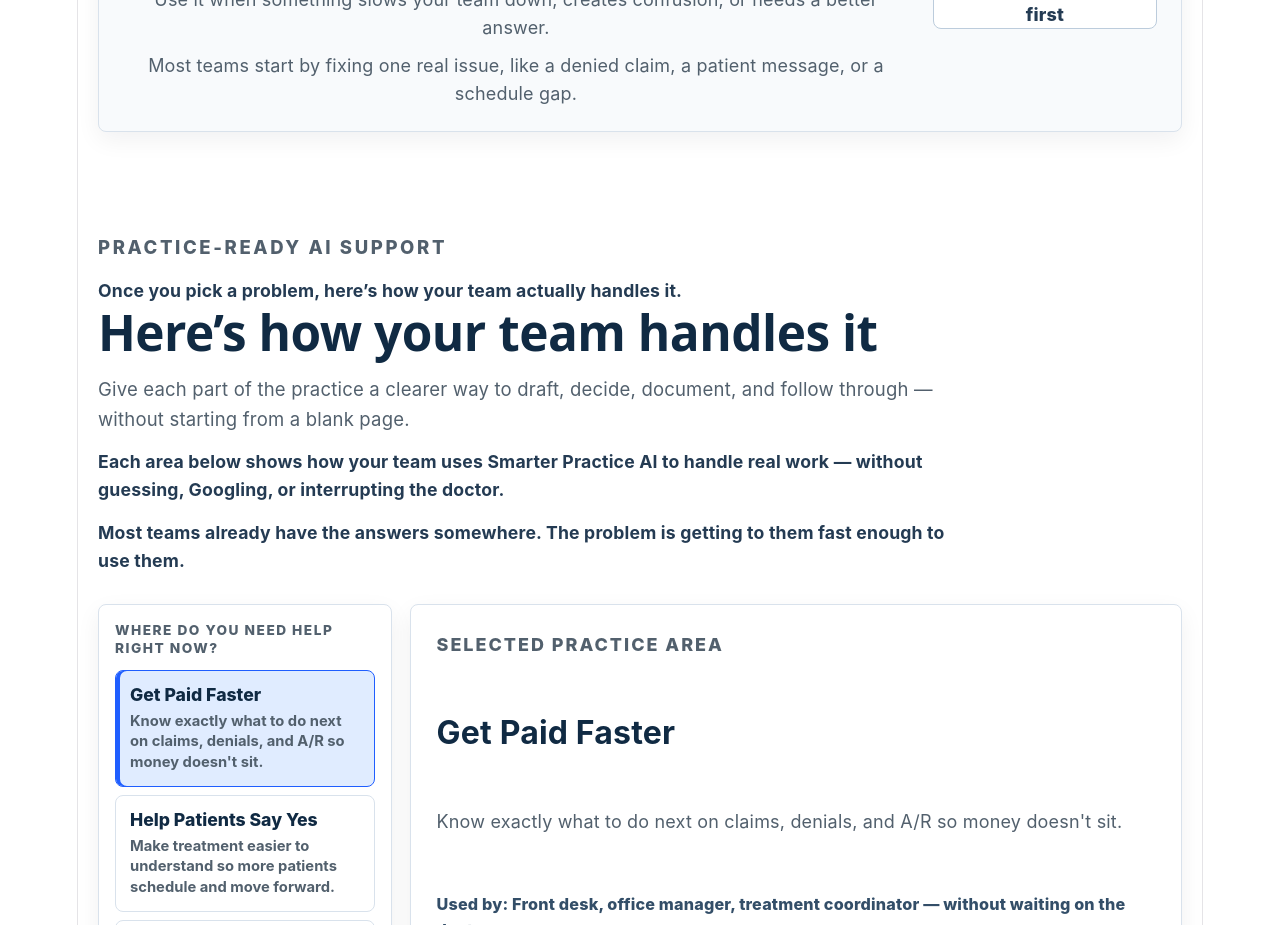
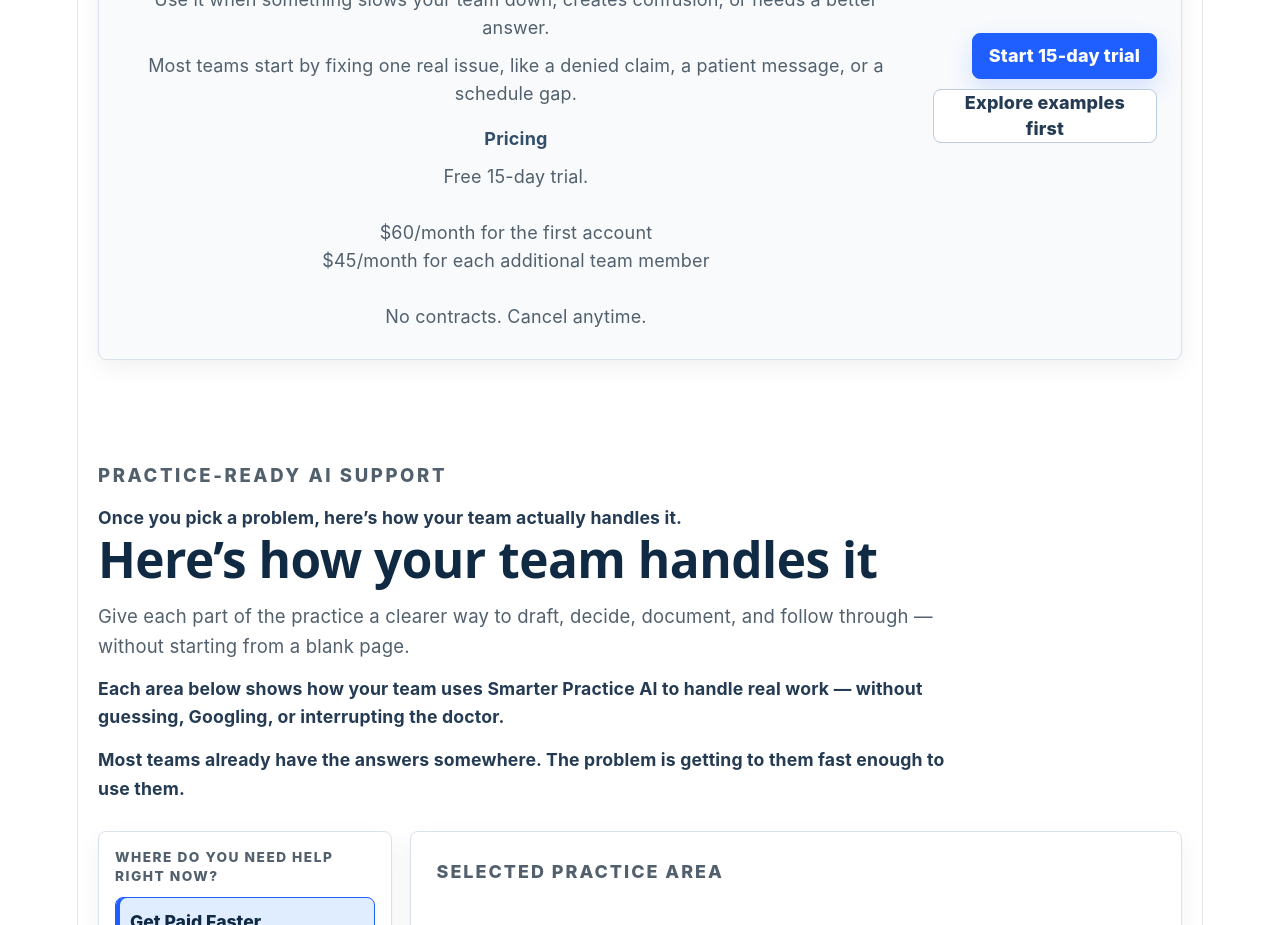
Before and after one commit to jeremyphelps-SP/smarterpractice-site, a React (Vite) app: page / in a window 1280 px wide. Shown: the part 1340-2265 px from the top of the page. Built offline with nearby package versions, Linux system fonts and the light colour scheme.

Commit message:
Add flat pricing to trial CTA

```diff
--- a/src/components/TrialCTA.jsx
+++ b/src/components/TrialCTA.jsx
@@ -29,6 +29,26 @@ export default function TrialCTA({
             Most teams start by fixing one real issue, like a denied claim, a
             patient message, or a schedule gap.
           </p>
+          <div
+            className="trial-cta__pricing"
+            style={{ margin: "18px 0 4px" }}
+            aria-label="Pricing"
+          >
+            <p style={{ marginTop: 0, fontWeight: 700, color: "#334e68" }}>
+              Pricing
+            </p>
+            <p>
+              Free 15-day trial.
+              <br />
+              <br />
+              $60/month for the first account
+              <br />
+              $45/month for each additional team member
+              <br />
+              <br />
+              No contracts. Cancel anytime.
+            </p>
+          </div>
         </div>
         <div className="trial-cta__actions">
           <a
```
